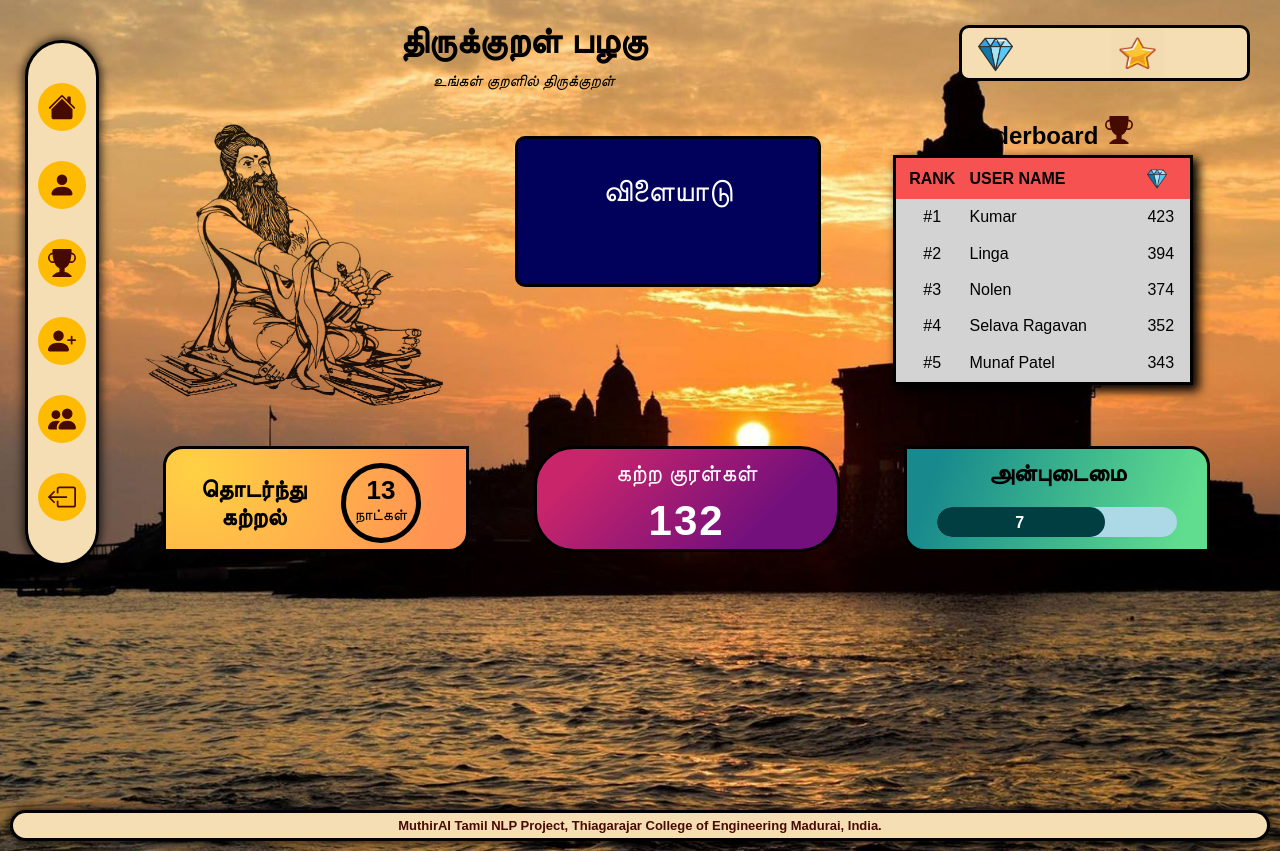
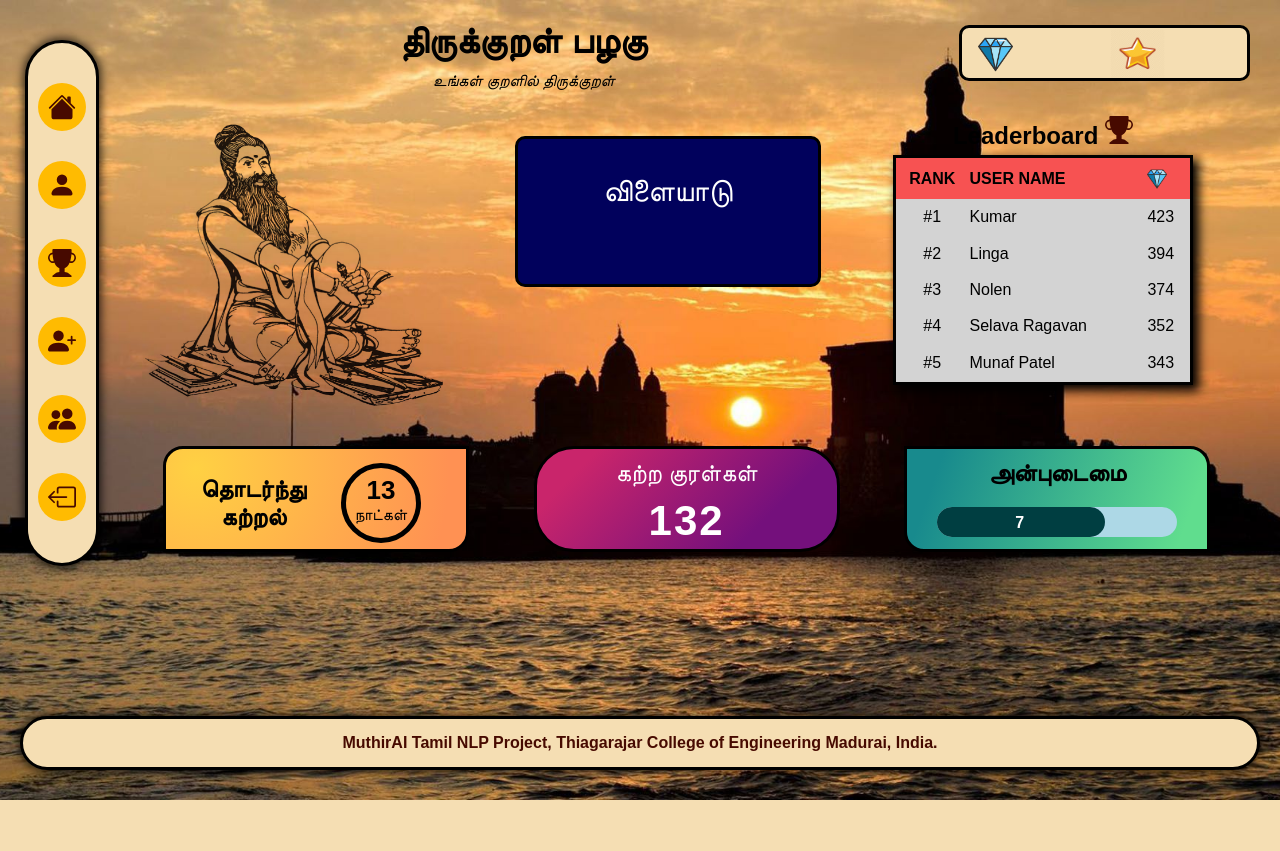
Before and after one commit to SethupathyRajan/thirukkural, a Flask app: template templates/index.html in a window 1280 px wide. After the commit the page ends 800 px from the top, so only its background shows below. Run offline with Flask 3, Linux system fonts and the light colour scheme; the template is opened without the code that fills it, so the values that code supplies are empty; some web fonts are replaced.

Commit message:
Update basicStyle.css

```diff
--- a/static/css/basicStyle.css
+++ b/static/css/basicStyle.css
@@ -14,14 +14,18 @@ footer {
     border-radius: 50px;
     border: 3px solid black;
     text-align: center;
-    margin: 10px 10px;
-    padding: 5px;
+    margin: 20px 10px;
+    padding: 15px;
     box-shadow: 0px 0px 10px 2px rgba(0, 0, 0, 0.753);
     font-weight: bold;
+    font-family: sans-serif;
     color: #470a00;
-    font-size: small;
+    position: fixed;
+    bottom: 10px;
+    left: 10px;
+    right: 10px;
+}
 
-}
 /* Mobile Devices (480px - 767px) */
 @media (max-width: 767px) {
     .main-container {
```
